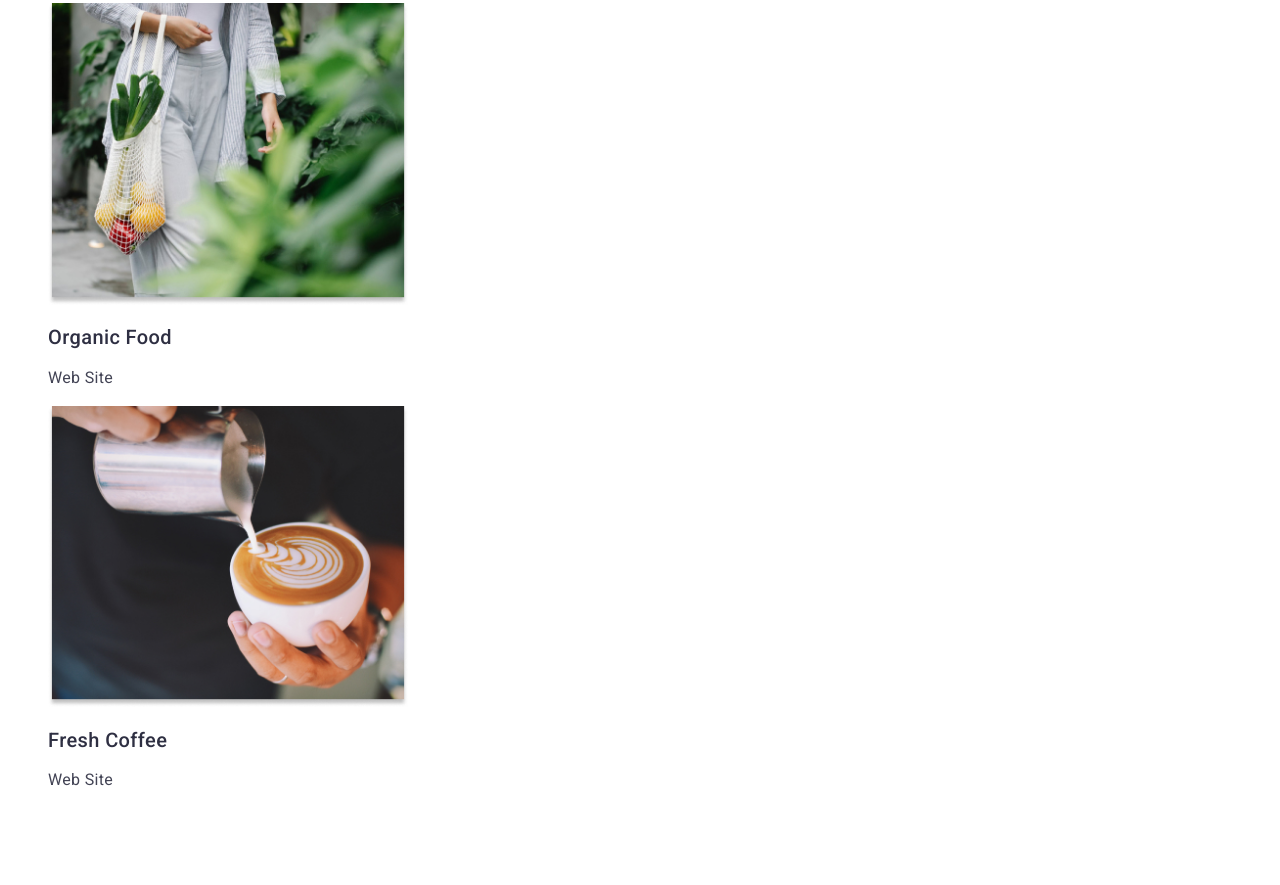
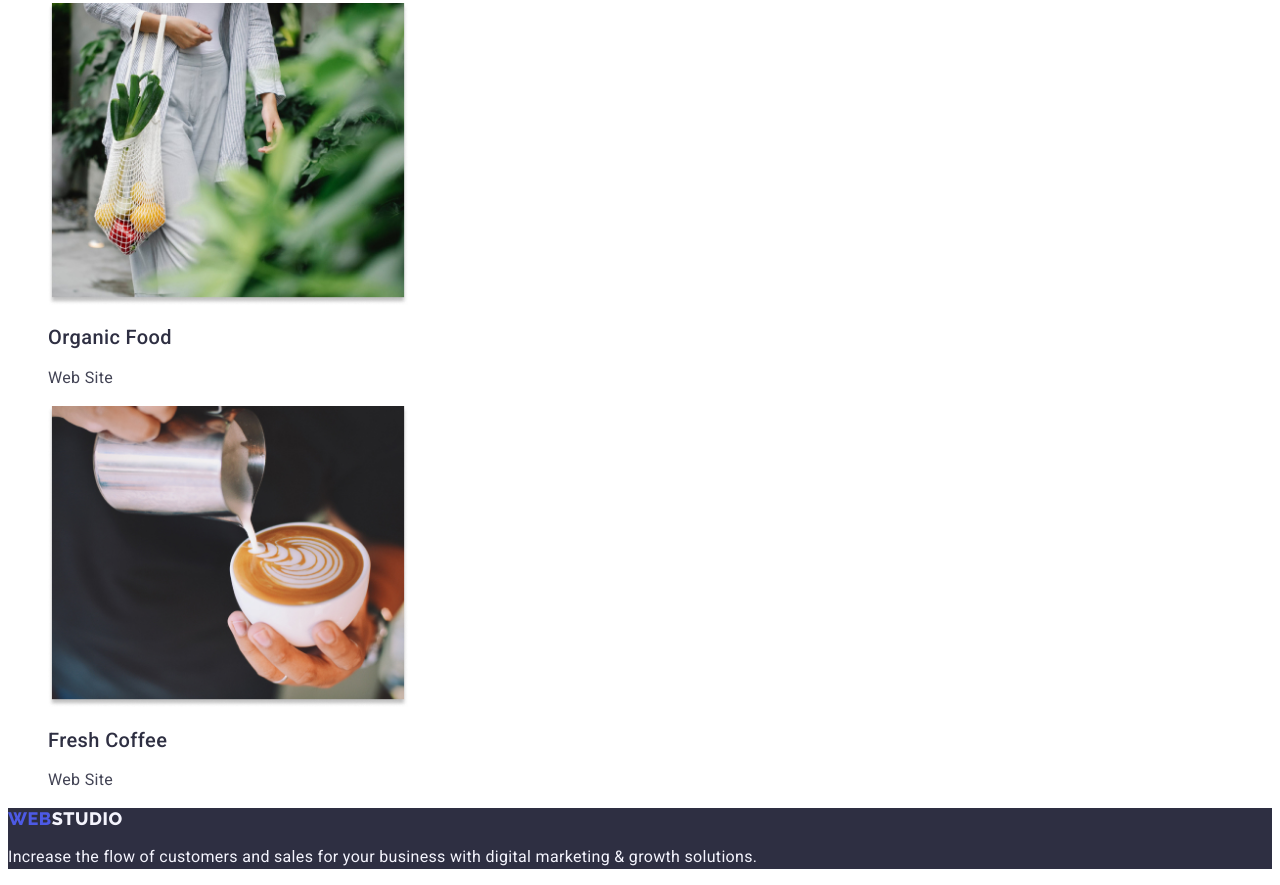
Before and after one commit to Nikola971/goit-markup-hw-02, a plain HTML site: page portfolio.html in a window 1280 px wide. Shown: the part 3229-4114 px from the top of the page. Before the commit the page ends 4037 px from the top, so only its background shows below. Drawn offline with Linux system fonts and the light colour scheme.

Commit message:
Update portfolio.html

```diff
--- a/portfolio.html
+++ b/portfolio.html
@@ -136,6 +136,15 @@
         </ul>
       </section>
     </main>
-    <footer></footer>
+    <!-- footer -->
+    <footer class="footer_main">
+      <a class="logo link" href="./index.html"
+        >Web<span class="logo_span_footer">Studio</span></a
+      >
+      <p class="footer_par">
+        Increase the flow of customers and sales for your business with digital
+        marketing & growth solutions.
+      </p>
+    </footer>
   </body>
 </html>
```
